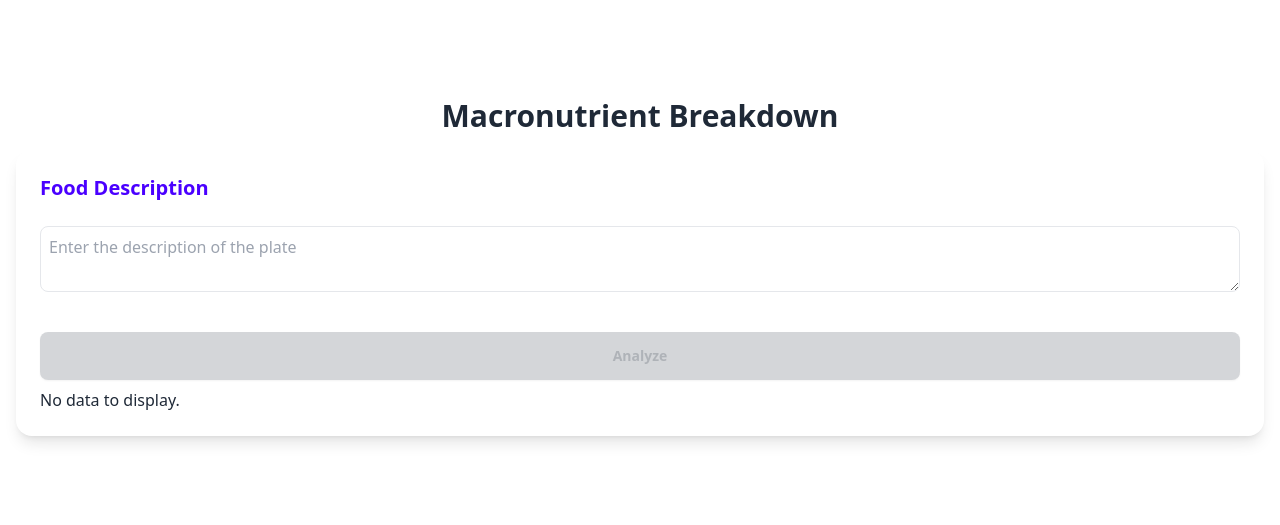
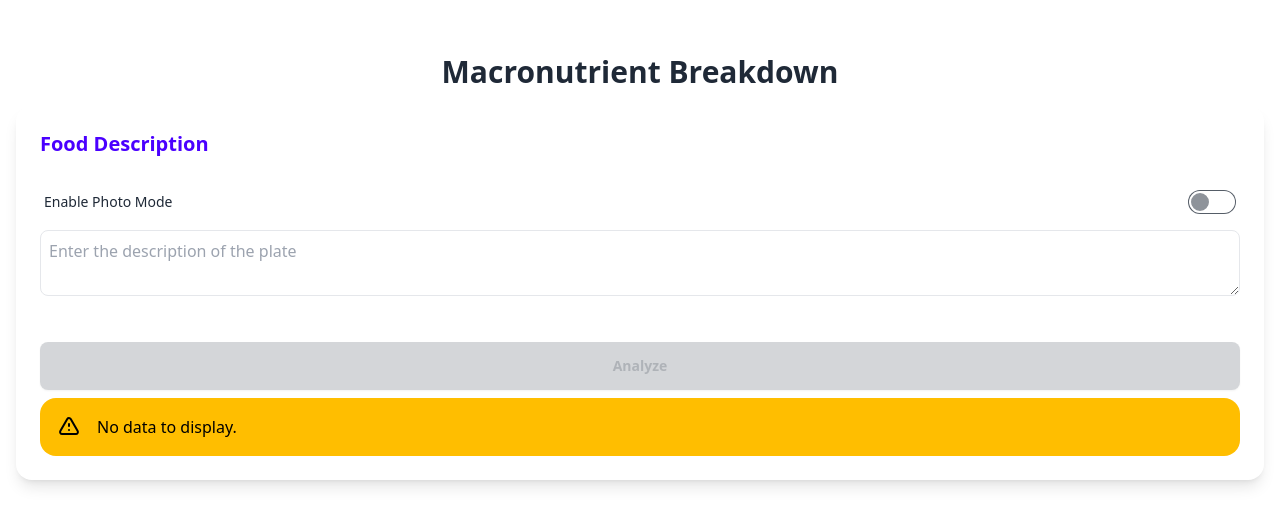
Before and after one commit to elementaryWat/food-analyser, a React (Vite) app: page / in a window 1280 px wide. Shown: the part 133-658 px from the top of the page. Built offline with nearby package versions, Linux system fonts and the light colour scheme.

Commit message:
Image mode

```diff
--- a/package.json
+++ b/package.json
@@ -10,6 +10,7 @@
     "preview": "vite preview"
   },
   "dependencies": {
+    "axios": "^1.7.2",
     "react": "^18.3.1",
     "react-dom": "^18.3.1"
   },
--- a/src/App.tsx
+++ b/src/App.tsx
@@ -1,23 +1,45 @@
-import React, { useState } from 'react';
+import React, { useEffect, useState } from 'react';
 import NutrientResult from './components/NutrientResult';
+import axios from 'axios';
 
 const App: React.FC = () => {
   const [description, setDescription] = useState("");
+  const [isDisabled, setIsDisabled] = useState(false);
   const [nutrientData, setNutrientData] = useState(null);
   const [isLoading, setIsLoading] = useState(false);
+  const [isPhotoMode, setIsPhotoMode] = useState(false);
+  const [photoFile, setPhotoFile] = useState<File | null>(null);
+
+  const handleFileChange = (e: React.ChangeEvent<HTMLInputElement>) => {
+    const file = e.target.files && e.target.files[0];
+    if (file && (file.type === 'image/png' || file.type === 'image/jpeg')) {
+      setPhotoFile(file);
+    } else {
+      setPhotoFile(null);
+      throw new Error('Invalid file format. Only PNG and JPEG files are allowed.');
+    }
+  };
+
 
   const handleFoodAnalysis = async () => {
     try {
       setIsLoading(true);
-      const response = await fetch('http://localhost:3000/api/analyze-food', {
-        method: 'POST',
-        headers: {
-          'Content-Type': 'application/json',
-        },
-        body: JSON.stringify({ description }),
-      });
-      const data = await response.json();
-      console.log(data);
+      let formData;
+      if (isPhotoMode) {
+        formData = new FormData();
+        const fileInput = document.getElementById('photo-upload') as HTMLInputElement;
+        if (fileInput && fileInput.files && fileInput.files[0]) {
+          console.log(fileInput.files);
+          formData.append(
+            "photo",
+            fileInput.files[0],
+            fileInput.files[0].name
+          );
+        }
+      } else {
+        formData = JSON.stringify({ description });
+      }
+      const data = (await axios.post("http://localhost:3000/api/analyze-food", formData)).data;
       setNutrientData(data);
     } catch (error) {
       console.error('Failed to fetch nutrient data:', error);
@@ -26,19 +48,51 @@ const App: React.FC = () => {
     }
   };
 
+  const handleToggle = () => {
+    if (isPhotoMode) {
+      setPhotoFile(null);
+    }
+    setIsPhotoMode(!isPhotoMode);
+  };
+
+
+  useEffect(() => {
+    setIsDisabled(isLoading || (!isPhotoMode && !description) || (isPhotoMode && !photoFile));
+  }, [isLoading, isPhotoMode, description, photoFile]);
+
+
+
+
   return (
     <div className="min-h-screen flex flex-col items-center justify-center bg-background p-4">
       <h1 className="text-3xl font-bold mb-4 text-foreground">Macronutrient Breakdown</h1>
       <div className="card w-full bg-card shadow-lg">
         <div className="card-body p-6">
           <h2 className="card-title text-primary text-xl mb-4">Food Description</h2>
-          <textarea
-            className="w-full p-2 mb-4 border border-input rounded-lg bg-background text-foreground"
-            placeholder="Enter the description of the plate"
-            onChange={(e) => setDescription(e.target.value)}
-          >
-          </textarea>
-          <button className="btn btn-primary mt-4" onClick={handleFoodAnalysis} disabled={isLoading || !description}>
+          <div className="form-control">
+            <label className="label cursor-pointer">
+              <span className="label-text">Enable Photo Mode</span>
+              <input type="checkbox" className="toggle" defaultChecked={isPhotoMode} onChange={handleToggle} />
+            </label>
+          </div>
+          {isPhotoMode ? (
+            <div id="photo-input" className="w-full mb-4">
+              <input
+                type="file" id="photo-upload"
+                className="w-full p-2 border border-input rounded-lg bg-background text-foreground"
+                accept=".png, .jpg, .jpeg"
+                onChange={handleFileChange} />
+            </div>
+          ) : (
+            <div id="text-input" className="w-full mb-4">
+              <textarea
+                className="w-full p-2 border border-input rounded-lg bg-background text-foreground"
+                placeholder="Enter the description of the plate"
+                onChange={(e) => setDescription(e.target.value)}
+              ></textarea>
+            </div>
+          )}
+          <button className="btn btn-primary mt-4" onClick={handleFoodAnalysis} disabled={isDisabled}>
             {isLoading ? <span className="spinner" /> : "Analyze"}
           </button>
           <NutrientResult data={nutrientData} />
--- /dev/null
+++ b/src/components/Alert.tsx
@@ -0,0 +1,26 @@
+import React from 'react';
+
+interface AlertProps {
+    message: string;
+}
+
+const Alert: React.FC<AlertProps> = ({ message }) => {
+    return (
+        <div role="alert" className="alert alert-warning">
+            <svg
+                xmlns="http://www.w3.org/2000/svg"
+                className="h-6 w-6 shrink-0 stroke-current"
+                fill="none"
+                viewBox="0 0 24 24">
+                <path
+                    strokeLinecap="round"
+                    strokeLinejoin="round"
+                    strokeWidth="2"
+                    d="M12 9v2m0 4h.01m-6.938 4h13.856c1.54 0 2.502-1.667 1.732-3L13.732 4c-.77-1.333-2.694-1.333-3.464 0L3.34 16c-.77 1.333.192 3 1.732 3z" />
+            </svg>
+            <span>{message}</span>
+        </div>
+    );
+};
+
+export default Alert;
--- a/src/components/NutrientResult.tsx
+++ b/src/components/NutrientResult.tsx
@@ -1,6 +1,8 @@
 import React from 'react';
+import Alert from './Alert';
 
 interface NutrientData {
+    description?: string;
     carbohydrates: number;
     proteins: number;
     fats: number;
@@ -12,10 +14,11 @@ interface Props {
 }
 
 const NutrientResult: React.FC<Props> = ({ data }) => {
-    if (!data) return <p>No data to display.</p>;
+    if (!data || (Object.keys(data).length) === 0) return <Alert message="No data to display." />
 
     return (
         <>
+            {data.description && <h2 className="text-primary text-2xl">{data.description}</h2>}
             <div className="mt-4">
                 <h3 className="text-secondary mb-2">Macronutrients</h3>
                 <div className="grid grid-cols-3 gap-4">
```
Also changed, not shown: 1 other file (tests, documents, lock files or other folders).
